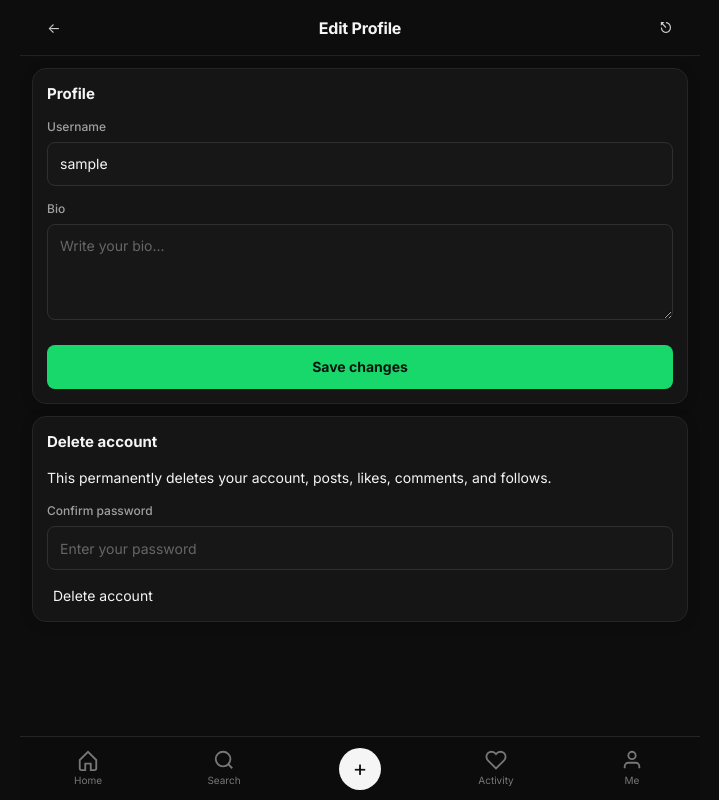
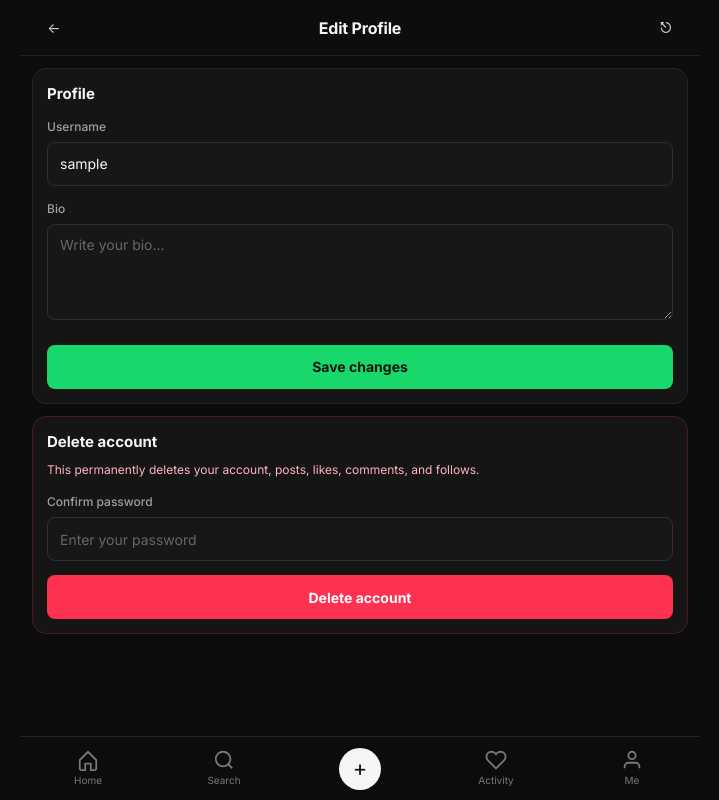
Before and after one commit to httpsd3v/TheSamaritan, a Flask app: page /profile/edit in a window 1280 px wide. Shown: the whole page, without its empty margins (280-999 px from the left). Run offline with Flask 3, Linux system fonts and the light colour scheme; the visitor is signed in with stand-in values (Sample User, id 1); data that the repository does not hold is empty; parts of the project's set-up code (start-up, migrations or seed data) failed here and were passed over.

Commit message:
Update styles.css

```diff
--- a/static/styles.css
+++ b/static/styles.css
@@ -368,3 +368,39 @@ a { color: inherit; text-decoration: none; }
 @media (min-width: 768px) {
     .app-container { max-width: 680px; }
 }
+
+textarea.input {
+    height: auto;
+    min-height: 96px;
+    padding: 10px 12px;
+    line-height: 1.4;
+}
+
+.danger-card {
+    border-color: #4a1a22;
+}
+
+.danger-text {
+    color: #ffb3bf;
+    font-size: 12px;
+    margin-top: 0;
+    margin-bottom: 14px;
+}
+
+.danger-button {
+    width: 100%;
+    height: 44px;
+    border: 0;
+    border-radius: var(--radius-sm);
+    background: var(--accent-red);
+    color: white;
+    font-weight: 700;
+}
+
+.danger-button:hover {
+    filter: brightness(1.08);
+}
+
+.danger-button:active {
+    transform: translateY(1px);
+}
```
